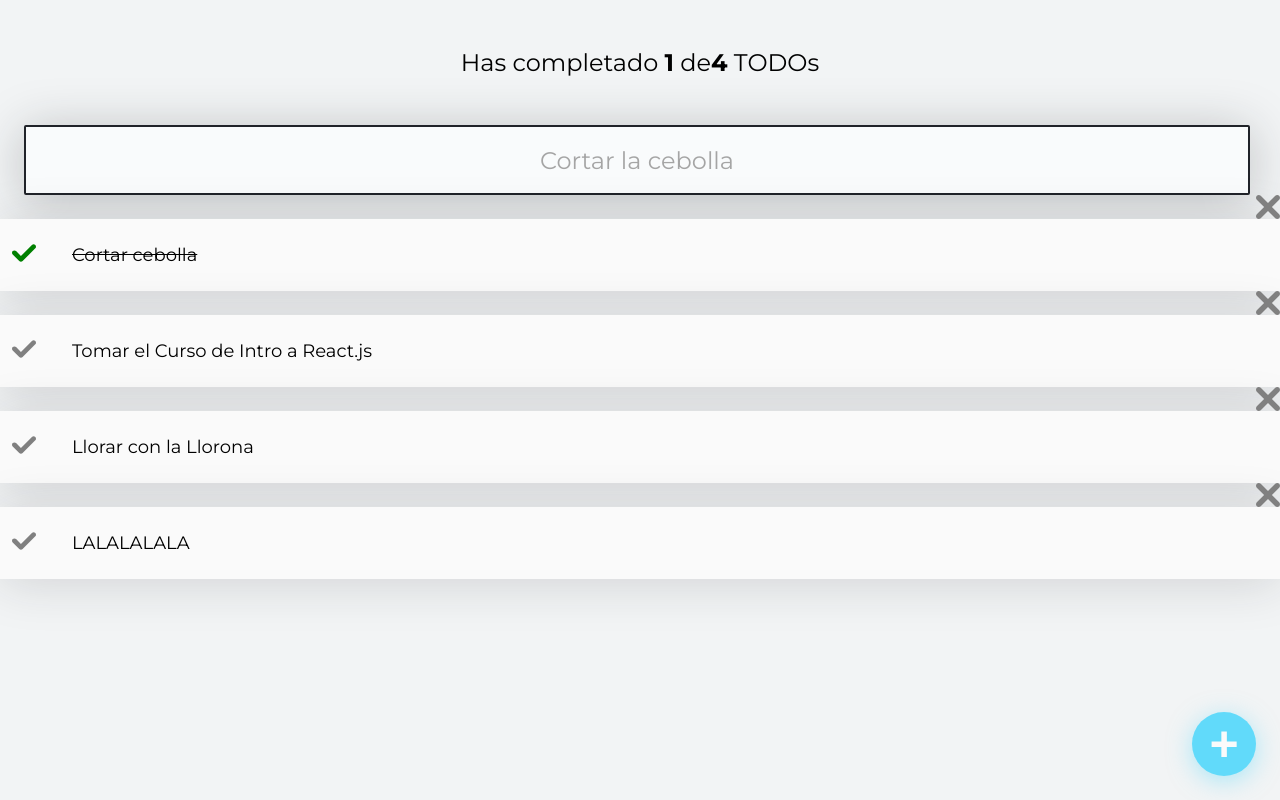
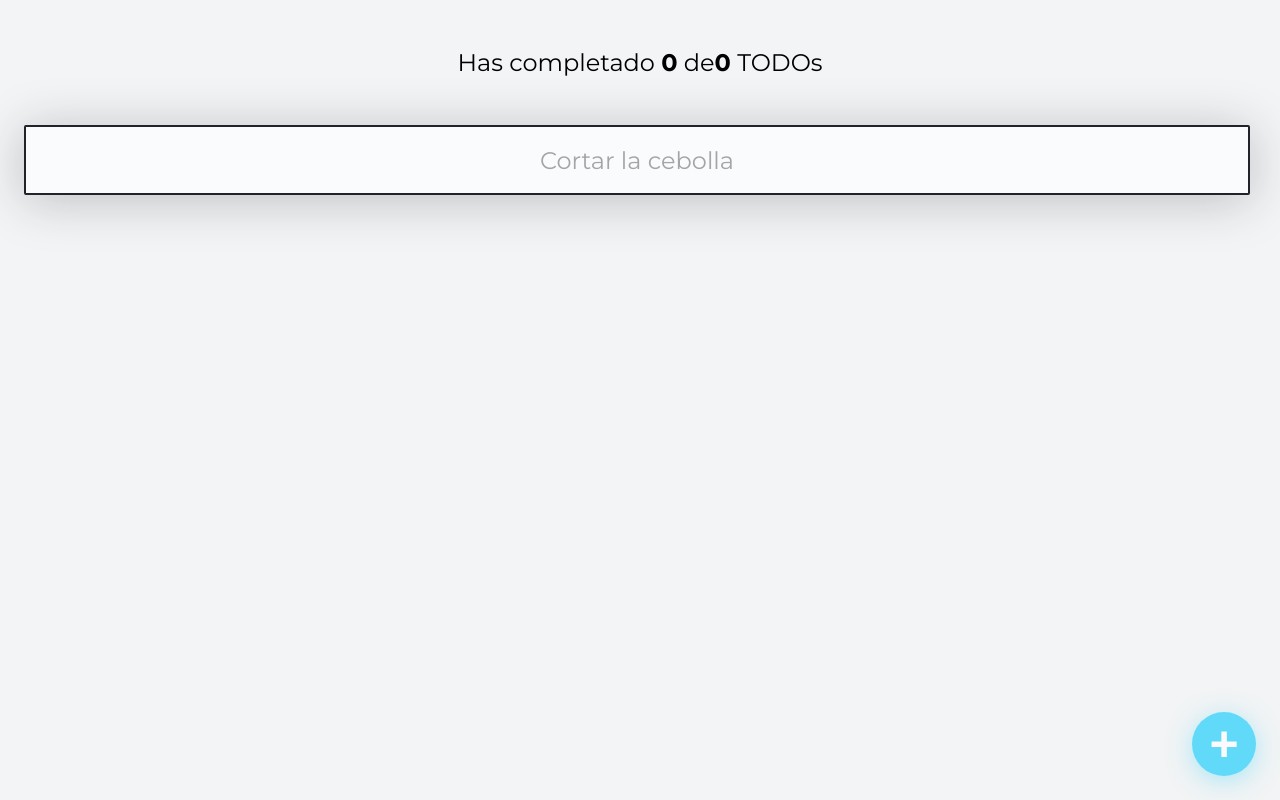
Before and after one commit to marwilc/react-todo-machine-app, a React (Create React App) app: page / in a window 1280 px wide. Built offline with nearby package versions, Linux system fonts and the light colour scheme.

Commit message:
:sparkles: added localstorage

```diff
--- a/src/App.js
+++ b/src/App.js
@@ -5,14 +5,28 @@ import { TodoItem } from './components/TodoItem/TodoItem';
 import { CreateTodoButton } from './components/CreateTodoButton/CreateTodoButton';
 import { TodoCounter } from './components/TodoCounter/TodoCounter';
 
-const defaultTodos = [
-    { text: 'Cortar cebolla', completed: true },
-    { text: 'Tomar el Curso de Intro a React.js', completed: false },
-    { text: 'Llorar con la Llorona', completed: false },
-    { text: 'LALALALALA', completed: false },
-];
+// const defaultTodos = [
+//     { text: 'Cortar cebolla', completed: true },
+//     { text: 'Tomar el Curso de Intro a React.js', completed: false },
+//     { text: 'Llorar con la Llorona', completed: false },
+//     { text: 'LALALALALA', completed: false },
+// ];
+
+//localStorage.setItem('TODOS_V1');
+// localStorage.removeItem('TODOS_V1');
+
 function App() {
-    const [todos, setTodos] = React.useState(defaultTodos);
+    const localStorageTodos = localStorage.getItem('TODO_V1');
+    let parsedTodos;
+
+    if (!localStorageTodos) {
+        localStorage.setItem('TODOS_V1', JSON.stringify([]));
+        parsedTodos = [];
+    } else {
+        parsedTodos = JSON.parse(localStorageTodos);
+    }
+
+    const [todos, setTodos] = React.useState(parsedTodos);
     const [searchValue, setSearchValue] = React.useState('');
 
     const completedTodos = todos.filter(
@@ -24,13 +38,18 @@ function App() {
         todo.text.toLowerCase().includes(searchValue.toLowerCase())
     );
 
+    const saveTodos = (newTodos) => {
+        localStorage.setItem('TODOS_V1', JSON.stringify(newTodos));
+        setTodos(newTodos);
+    };
+
     const completeTodo = (text) => {
         const newTodos = [...todos];
         const todoIndex = newTodos.findIndex(
             (todo) => todo.text === text
         );
         newTodos[todoIndex].completed = true;
-        setTodos(newTodos);
+        saveTodos(newTodos);
     };
 
     const deleteTodo = (text) => {
@@ -39,7 +58,7 @@ function App() {
             (todo) => todo.text === text
         );
         newTodos.splice(todoIndex, 1);
-        setTodos(newTodos);
+        saveTodos(newTodos);
     };
 
     console.log(searchValue);
```
